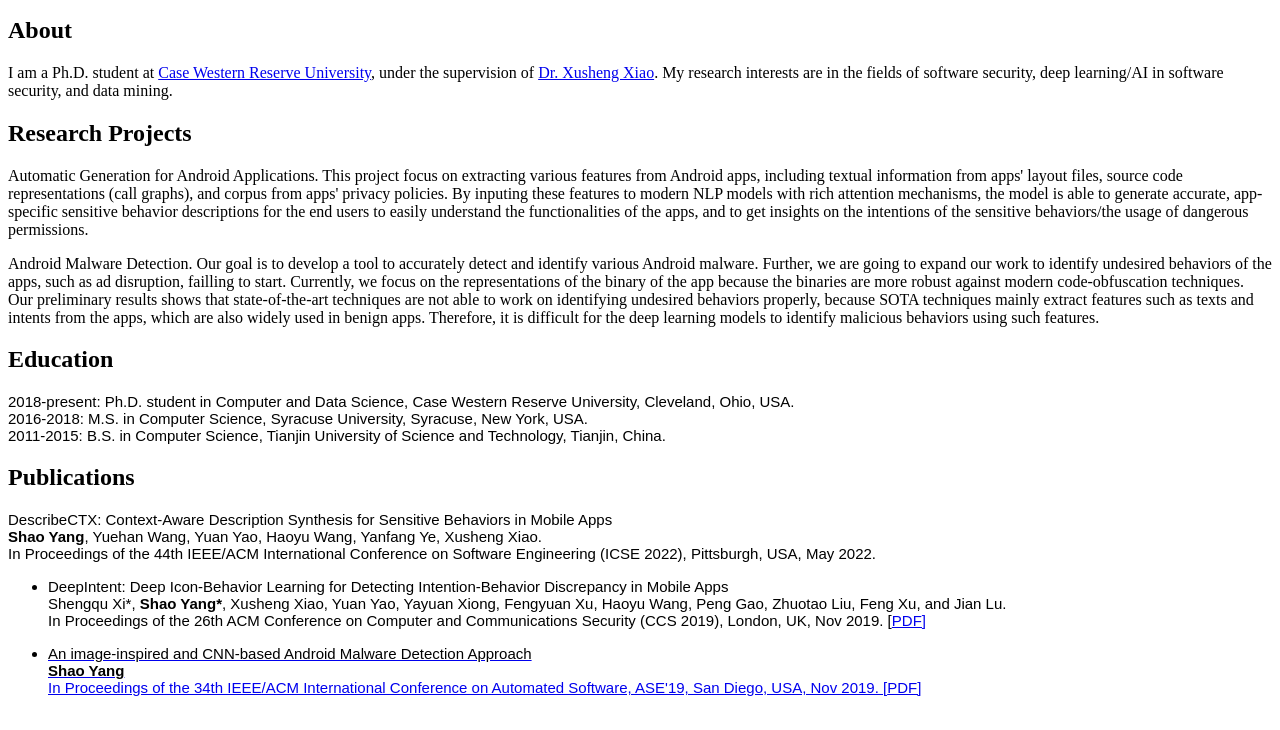
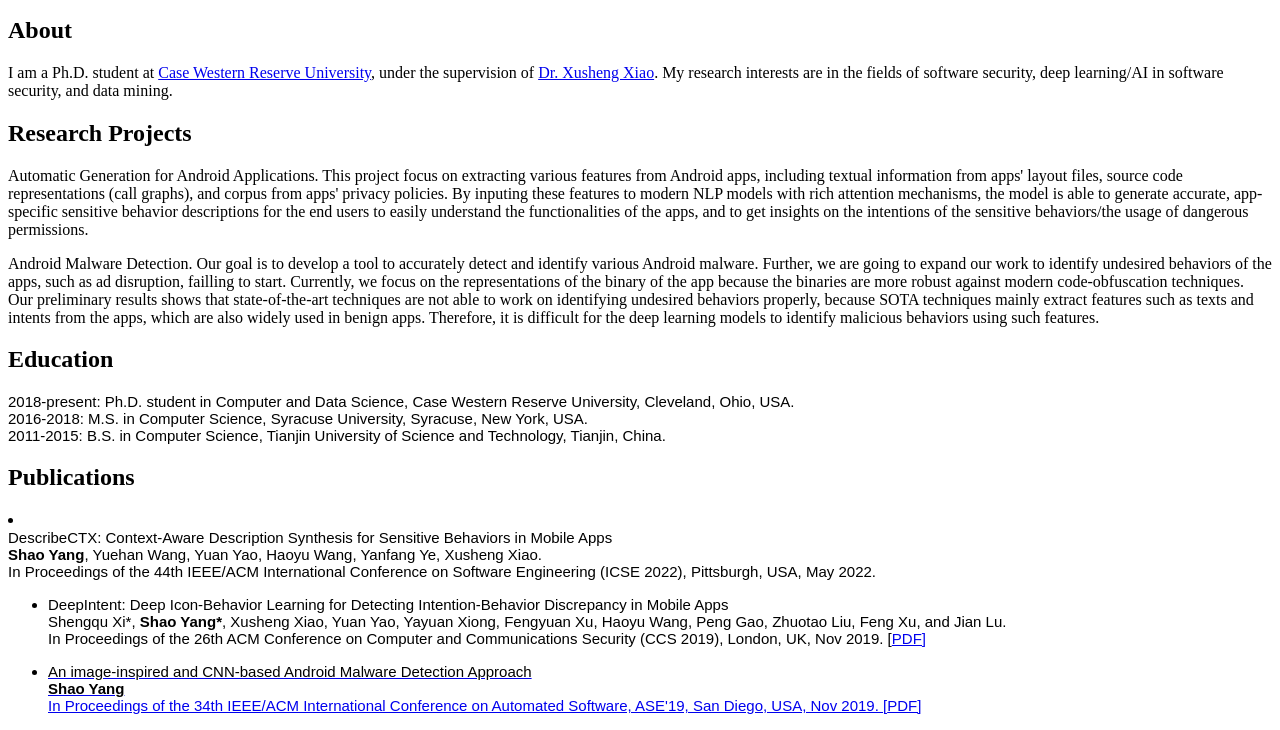
Before and after one commit to ShaoYang1992/ShaoYang1992.github.io, a plain HTML site: page index.html in a window 1280 px wide. Shown: the part 151-881 px from the top of the page. Drawn offline with Linux system fonts and the light colour scheme.

Commit message:
Update index.html

```diff
--- a/index.html
+++ b/index.html
@@ -16,12 +16,13 @@
 <p style="font-family:arial;color:black;font-size:15px;margin:0 auto">2016-2018: M.S. in Computer Science, Syracuse University, Syracuse, New York, USA.</p>
 <p style="font-family:arial;color:black;font-size:15px;margin:0 auto">2011-2015: B.S. in Computer Science, Tianjin University of Science and Technology, Tianjin, China.</p>
 <h2>Publications</h2>
+<li>
 <p style="font-family:arial;color:black;font-size:15px;margin:0 auto">DescribeCTX: Context-Aware Description Synthesis for Sensitive Behaviors in Mobile Apps
 </p>
 <p style="font-family:arial;color:black;font-size:15px;margin:0 auto"><strong>Shao Yang</strong>, Yuehan Wang, Yuan Yao, Haoyu Wang, Yanfang Ye, Xusheng Xiao.
 </p>
 <p style="font-family:arial;color:black;font-size:15px;margin:0 auto">In Proceedings of the 44th IEEE/ACM International Conference on Software Engineering (ICSE 2022), Pittsburgh, USA, May 2022.
-</p>
+</p></li>
 <ul><li>
 <p style="font-family:arial;color:black;font-size:15px;margin:0 auto">DeepIntent: Deep Icon-Behavior Learning for Detecting Intention-Behavior Discrepancy in Mobile Apps
 </p>
```
